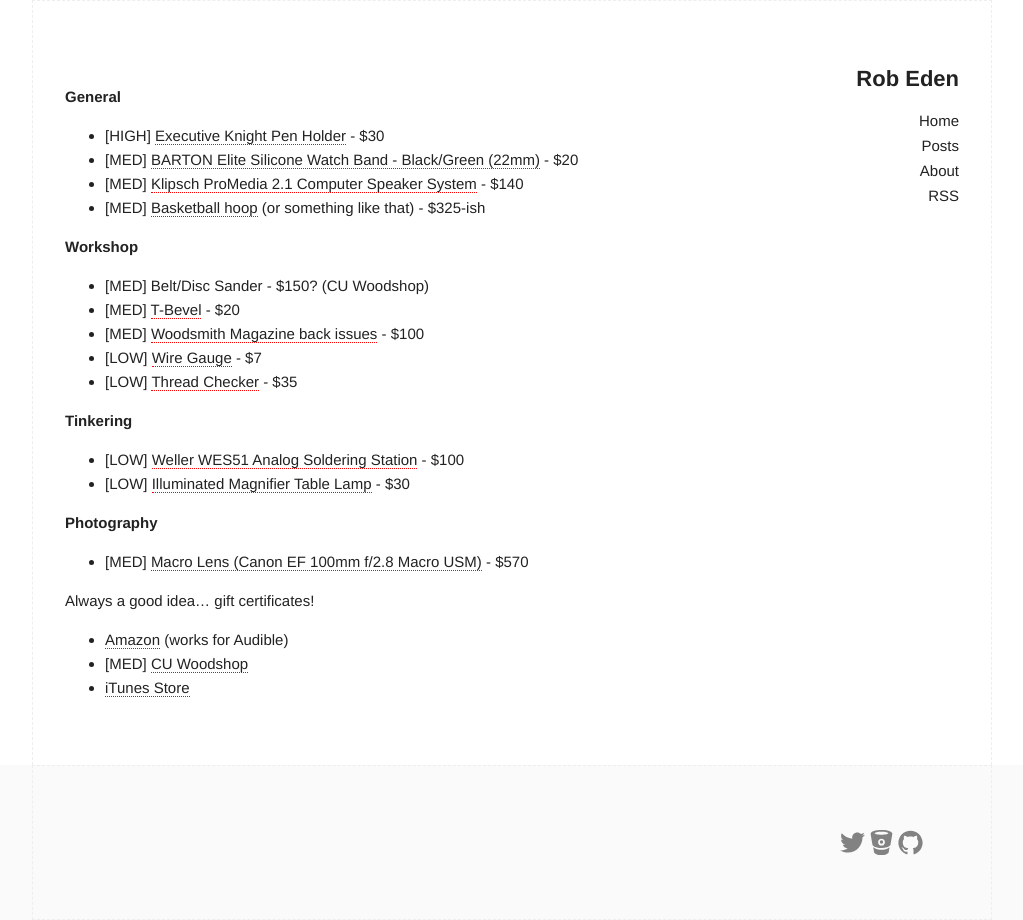
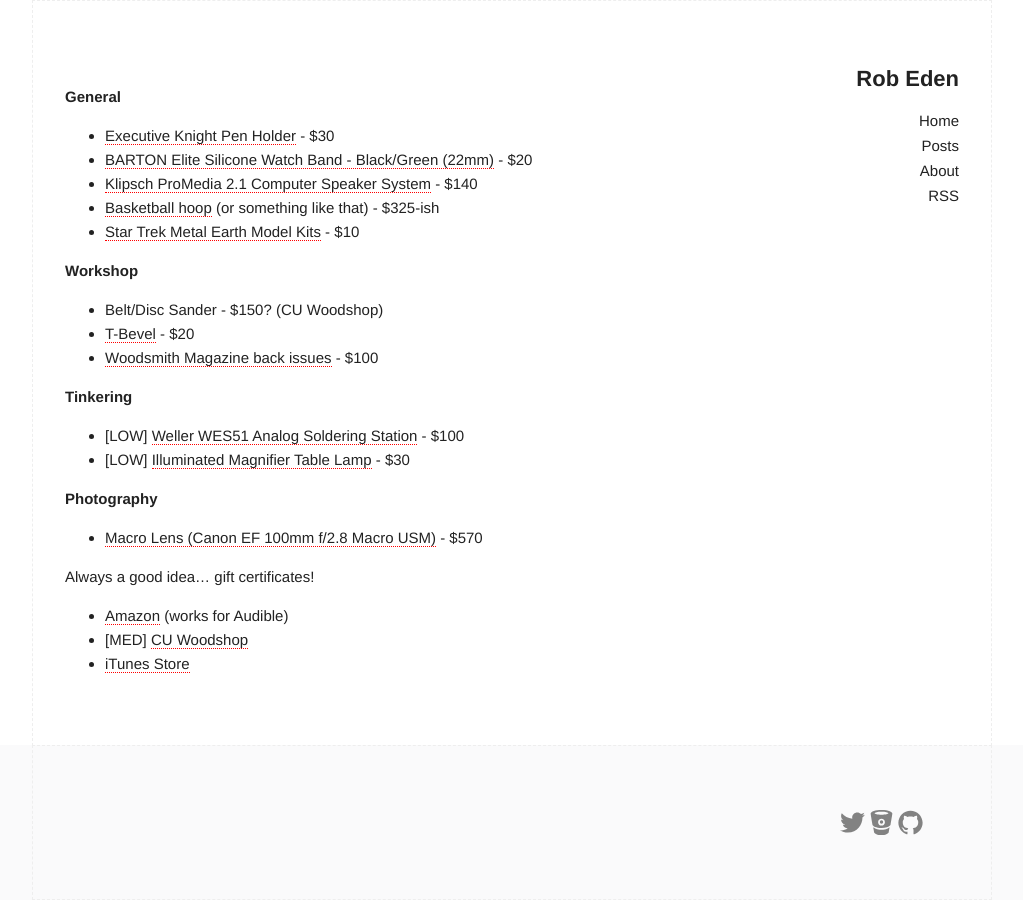
Before and after one commit to robeden/robeden.github.io, a Jekyll site: the page built from personal/wishlist.md, in a window 1280 px wide. Shown: the whole page, without its empty margins (128-1151 px from the left). Built offline with Jekyll 4.4.1, drawn with Linux system fonts in a browser that asks for light colours; our own code applies the rules of GitHub Pages for plain Markdown files; comment, search, counter and statistics services are not loaded.

Commit message:
Update wishlist.md

```diff
--- a/personal/wishlist.md
+++ b/personal/wishlist.md
@@ -1,17 +1,16 @@
 **General**
 
-- \[HIGH] [Executive Knight Pen Holder](http://www.thinkgeek.com/product/1543/) - $30
-- \[MED] [BARTON Elite Silicone Watch Band - Black/Green (22mm)](http://a.co/6YpXS79) - $20
-- \[MED] [Klipsch ProMedia 2.1 Computer Speaker System](http://a.co/0xtWHan) - $140
-- \[MED] [Basketball hoop](http://a.co/b4vfCIk) (or something like that) - $325-ish
+- [Executive Knight Pen Holder](http://www.thinkgeek.com/product/1543/) - $30
+- [BARTON Elite Silicone Watch Band - Black/Green (22mm)](http://a.co/6YpXS79) - $20
+- [Klipsch ProMedia 2.1 Computer Speaker System](http://a.co/0xtWHan) - $140
+- [Basketball hoop](http://a.co/b4vfCIk) (or something like that) - $325-ish
+- [Star Trek Metal Earth Model Kits](https://www.thinkgeek.com/product/hruj/) - $10
 
 **Workshop**
 
-- \[MED] Belt/Disc Sander - $150? (CU Woodshop)
-- \[MED] [T-Bevel](https://www.lowes.com/pd/IRWIN-Hardwood-T-Bevel/50420100) - $20
-- \[MED] [Woodsmith Magazine back issues](http://www.woodsmith.com/back-issue-library.php) - $100
-- \[LOW] [Wire Gauge](https://www.ifixit.com/Store/Tools/Wire-Gauge/IF145-250-1) - $7
-- \[LOW] [Thread Checker](https://www.ifixit.com/Store/Tools/Thread-Checker/IF145-285-1) - $35
+- Belt/Disc Sander - $150? (CU Woodshop)
+- [T-Bevel](https://www.lowes.com/pd/IRWIN-Hardwood-T-Bevel/50420100) - $20
+- [Woodsmith Magazine back issues](http://www.woodsmith.com/back-issue-library.php) - $100
 
 **Tinkering**
 
@@ -20,7 +19,7 @@
 
 **Photography**
 
-- \[MED] [Macro Lens (Canon EF 100mm f/2.8 Macro USM)](http://www.bhphotovideo.com/c/product/194451-USA/Canon_4657A006_100mm_f_2_8_USM_Macro.html) - $570
+- [Macro Lens (Canon EF 100mm f/2.8 Macro USM)](http://www.bhphotovideo.com/c/product/194451-USA/Canon_4657A006_100mm_f_2_8_USM_Macro.html) - $570
 
 
 Always a good idea... gift certificates!
```
